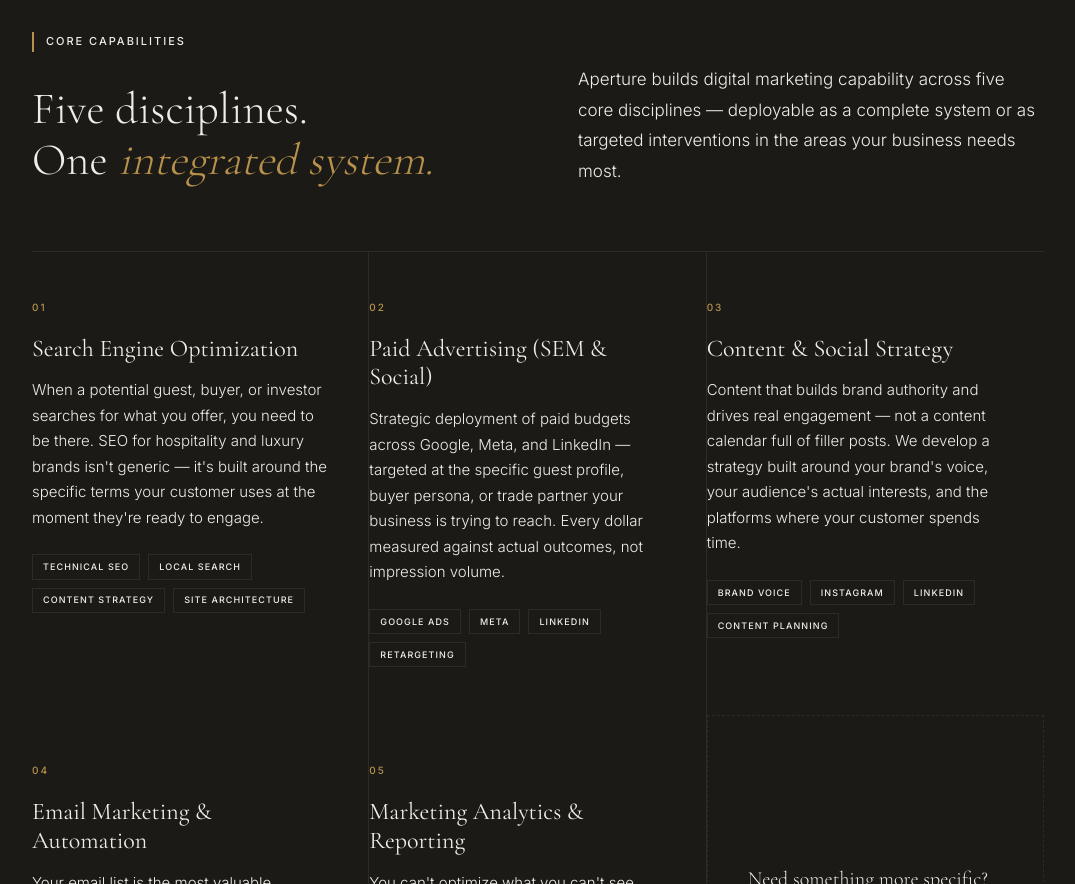
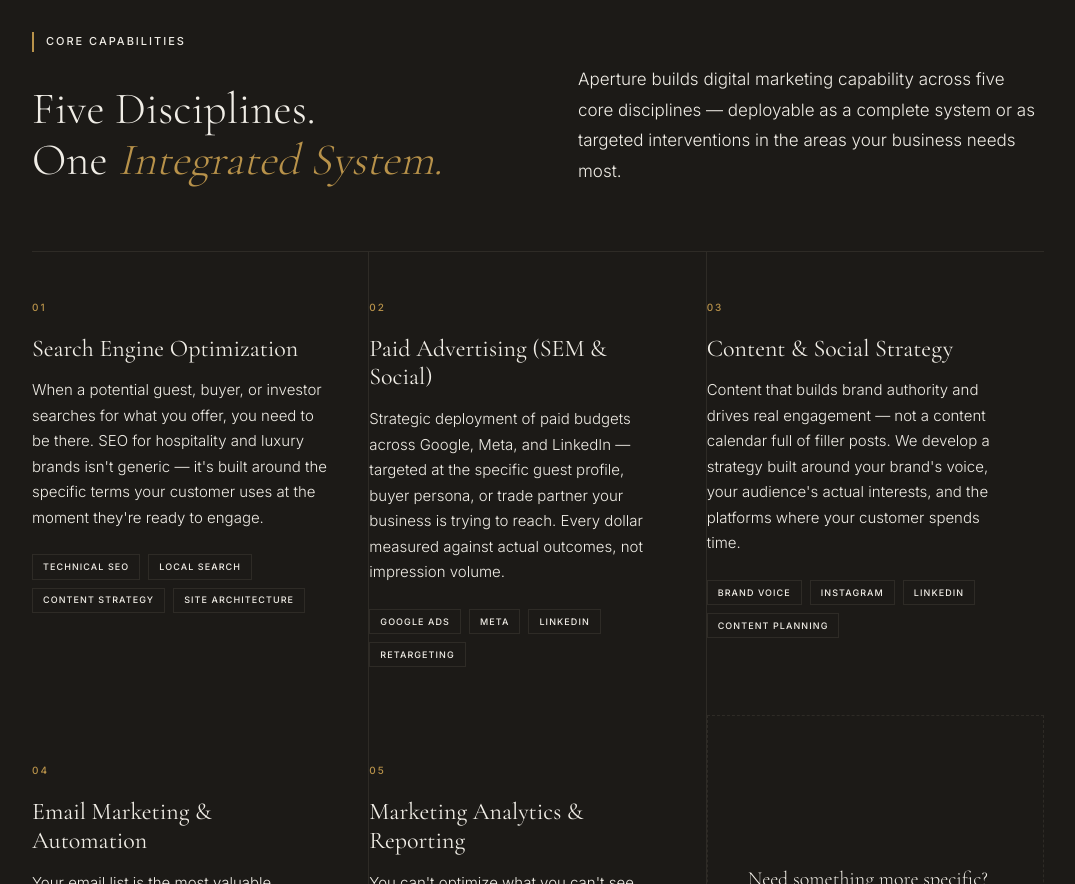
Before and after one commit to letsnavigatebmw/aperture-hospitality, a Next.js app: page /capabilities in a window 1280 px wide. Shown: the part 2060-2944 px from the top of the page, without its empty margins (102-1177 px from the left). Built offline with nearby package versions, Linux system fonts and the light colour scheme.

Commit message:
Capitalize first letter of each word: 'Five Disciplines. One Integrated System.'

```diff
--- a/app/capabilities/page.tsx
+++ b/app/capabilities/page.tsx
@@ -211,7 +211,7 @@ export default function CapabilitiesPage() {
                 Core Capabilities
               </div>
               <h2 style={{ fontFamily: "'Cormorant Garamond', Georgia, serif", fontSize: 'clamp(2.25rem, 3.5vw, 3.25rem)', fontWeight: 300, lineHeight: 1.15, color: '#F0EDE6' }}>
-                Five disciplines.<br/>One <em style={{ fontStyle: 'italic', color: '#B8924A' }}>integrated system.</em>
+                Five Disciplines.<br/>One <em style={{ fontStyle: 'italic', color: '#B8924A' }}>Integrated System.</em>
               </h2>
             </div>
             <p style={{ fontSize: '1.0625rem', fontWeight: 300, lineHeight: 1.8, color: '#F0EDE6', marginBottom: 0 }}>
```
